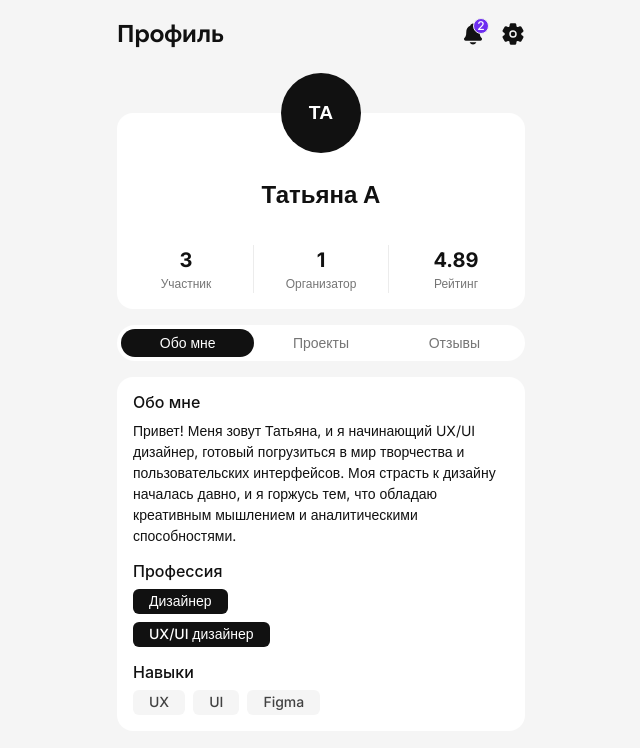
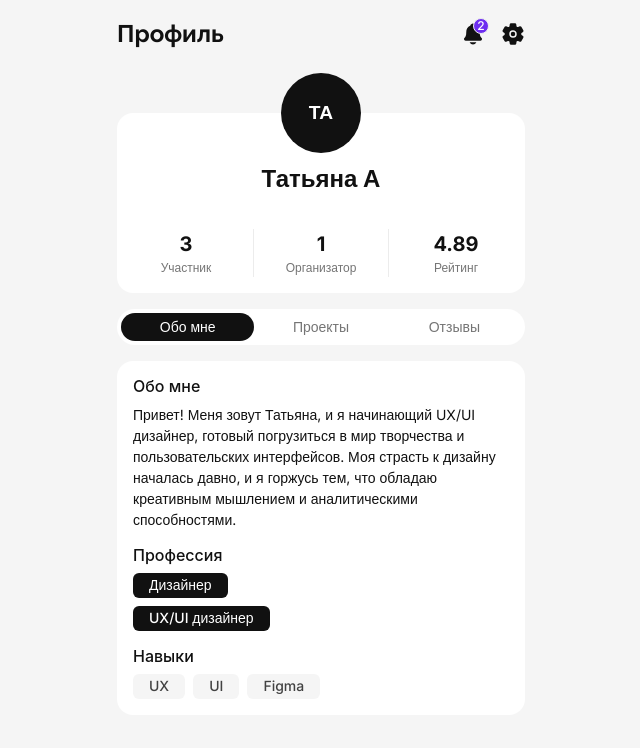
Before and after one commit to habralab/sapphire-team-front, a React (Vite) app: page /profile in a window 1280 px wide. Shown: the top 748 px of the page, without its empty margins (319-959 px from the left). Built offline with nearby package versions, Linux system fonts and the light colour scheme; a web font is replaced by a local one.

Commit message:
fix: правка отступов в AboutMe

```diff
--- a/src/entities/profile/ProfileCard/ProfileCard.tsx
+++ b/src/entities/profile/ProfileCard/ProfileCard.tsx
@@ -9,7 +9,6 @@ export function ProfileCard() {
       alignItems="center"
       bg="white"
       w="100%"
-      mt={16}
       borderRadius="2xl"
       position="relative"
     >
@@ -27,7 +26,7 @@ export function ProfileCard() {
         top={-10}
         boxSizing="content-box"
       />
-      <Text align="center" fontWeight="bold" fontSize="2xl" mt={12} py={4}>
+      <Text align="center" fontWeight="bold" fontSize="2xl" pt={12} mb={4}>
         Татьяна А
       </Text>
       <UserInfoList participantCount={3} organizerCount={1} rating={4.89} />
--- a/src/pages/ProfilePage/ProfilePage.tsx
+++ b/src/pages/ProfilePage/ProfilePage.tsx
@@ -20,7 +20,7 @@ import { SText } from '~/shared/ui/SText';
 export function ProfilePage() {
   return (
     <Container maxW="md" p={5}>
-      <Flex alignItems="center" justifyContent="space-between">
+      <Flex alignItems="center" justifyContent="space-between" mb={16}>
         <SText variant="h1">Профиль</SText>
         <Flex gap={4}>
           <Notification />
```
